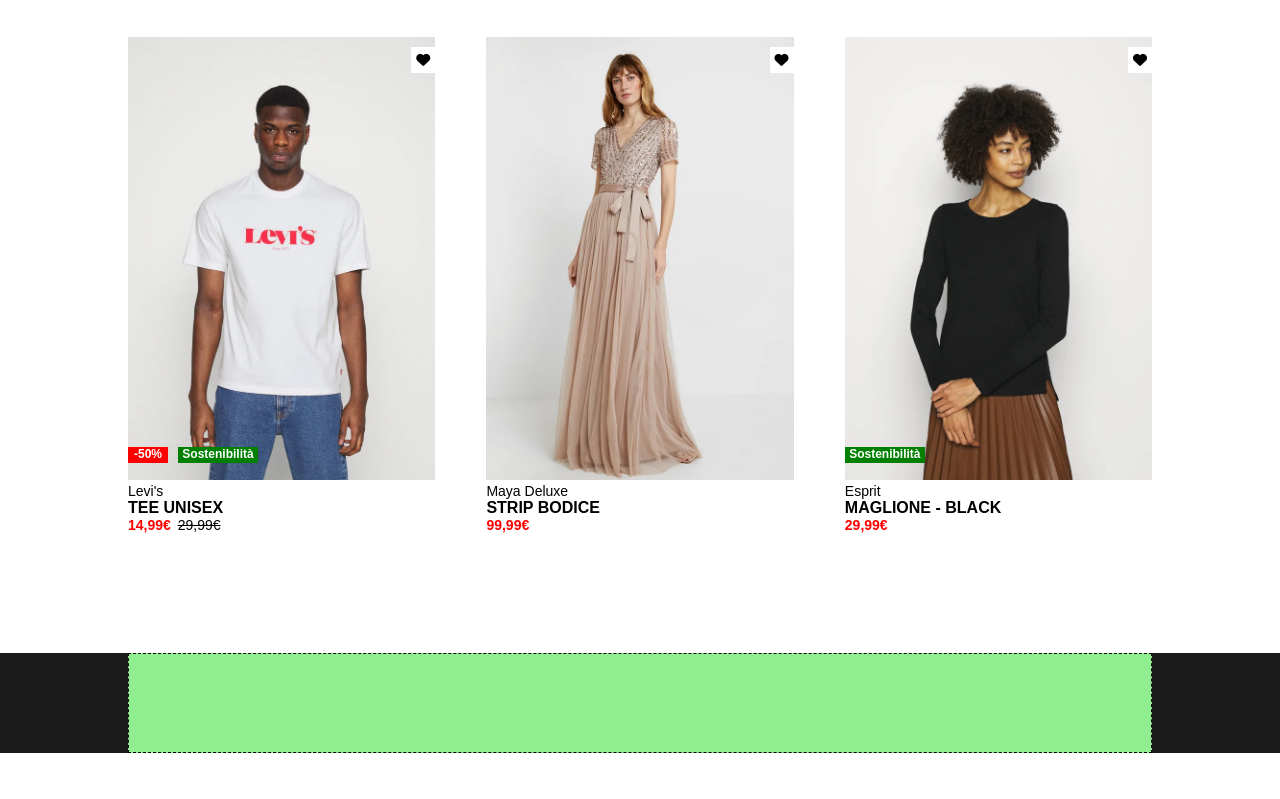
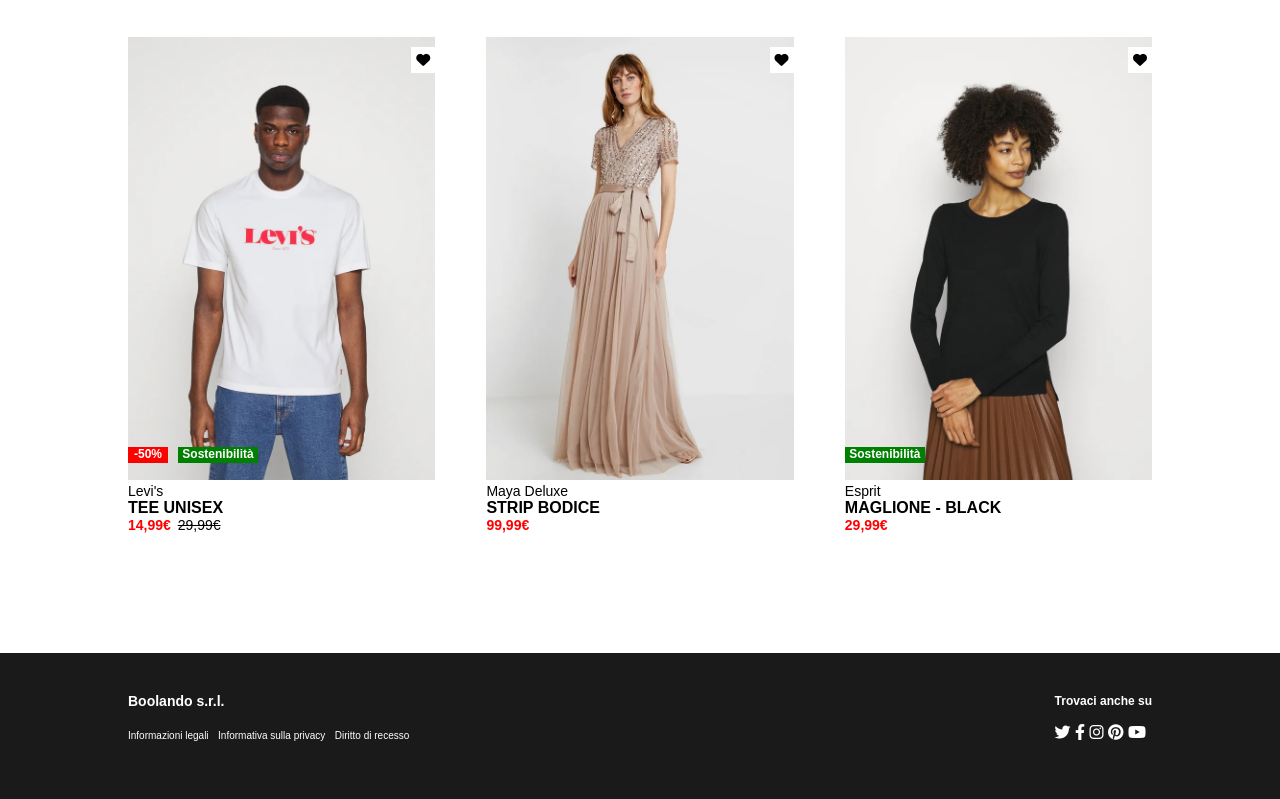
Before and after one commit to vgianluca96/html-css-boolando, a plain HTML site: page index.html in a window 1280 px wide. Shown: the part 620-1419 px from the top of the page. Before the commit the page ends 1373 px from the top, so only its background shows below. Drawn offline with Linux system fonts and the light colour scheme.

Commit message:
add footer

```diff
--- a/css/style.css
+++ b/css/style.css
@@ -140,7 +140,6 @@
         position: absolute;
         left: 0;
         top: 0;
-
     }
 
     .first-img:hover {
@@ -161,7 +160,6 @@
         font-weight: bold;
         text-align: center;
         height: 16px;
-
     }
 
     .etichetta.sconto {
@@ -203,3 +201,45 @@
     }
 
 /* #endregion main */
+
+
+/* #eregion footer */
+
+    footer .row {
+        justify-content: space-between;
+        align-items: center;
+        padding: 40px 0;
+        color: var(--txt-primary);
+    }
+
+    .f-col {
+        width: calc(100% / 12 * 6);
+    }
+
+    .f-col a {
+        color: var(--txt-primary);
+        font-size: 10px;
+        text-decoration: none;
+        margin-right: 5px;
+    }
+
+    .f-col a:hover {
+    text-decoration: underline;
+    }
+
+    .f-col.right {
+        justify-content: flex-end;
+    }
+
+    .f-col h4 {
+        font-size: 14px;
+    }
+
+    .f-col h5 {
+        font-size: 12px;
+    }
+
+
+
+
+/* #endregion footer */
--- a/index.html
+++ b/index.html
@@ -232,7 +232,35 @@
 
     <footer>
 
-        <div class="container debug1">
+        <div class="container">
+
+            <div class="row d-flex">
+
+                <div class="f-col">
+                    <h4>Boolando s.r.l.</h4>
+                    <div class="py-1">
+                        <a href="#">Informazioni legali</a>
+                        <a href="#">Informativa sulla privacy</a>
+                        <a href="#">Diritto di recesso</a>
+                    </div>
+                </div>
+
+                <div class="f-col d-flex right">
+
+                    <div>
+                        <h5>Trovaci anche su</h5>
+                        <div class="py-1">
+                            <i class="fa-brands fa-twitter"></i>
+                            <i class="fa-brands fa-facebook-f"></i>
+                            <i class="fa-brands fa-instagram"></i>
+                            <i class="fa-brands fa-pinterest"></i>
+                            <i class="fa-brands fa-youtube"></i>
+                        </div>
+                    </div>
+
+                </div>
+
+            </div>
 
         </div>
 
```
